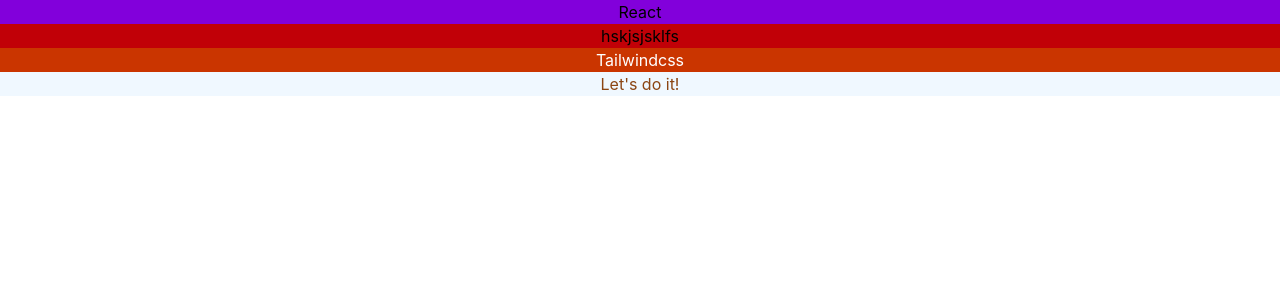
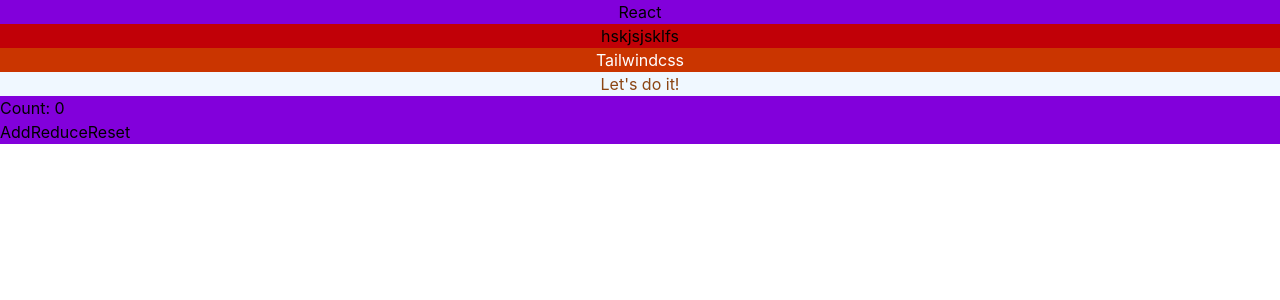
Before and after one commit to Programmer-Develops/sem-2-web-dev, a React (Vite) app in the folder react-web-dev/react-state/: page / in a window 1280 px wide. Shown: the top 300 px of the page. Built offline with nearby package versions, Linux system fonts and the light colour scheme.

Commit message:
add Counter component and integrate it into App

```diff
--- a/react-web-dev/react-state/src/App.jsx
+++ b/react-web-dev/react-state/src/App.jsx
@@ -1,5 +1,6 @@
 import './App.css'
 import Greet from './Components/Greet'
+import Counter from './Components/Counter'
 
 function App() {
   return (
@@ -8,6 +9,7 @@
       <p className='bg-red-700 text-center'>hskjsjsklfs</p>
       <p className="bg-orange-700 text-white text-center">Tailwindcss</p>
       <Greet />
+      <Counter />
     </div>
   )
 }
--- /dev/null
+++ b/react-web-dev/react-state/src/Components/Counter.jsx
@@ -0,0 +1,27 @@
+import {useState} from 'react'
+
+function Counter() {
+    const [count, setCount] = useState(0)
+    const handleAdd = () => {
+        return setCount(count + 1);
+    }
+    const handleReduce = () => {
+        return setCount(count - 1);
+    }
+    const handleReset = () => {
+        return setCount(0);
+    }
+
+  return (
+    <div className='className="text-center"'>
+      <h1 >Count: {count}</h1>
+      <div>
+        <button onClick={handleAdd}>Add</button>
+        <button onClick= {handleReduce} disabled = {count<1}>Reduce</button>
+        <button onClick= {handleReset}>Reset</button>
+      </div>
+    </div>
+  );
+}
+
+export default Counter;
```
